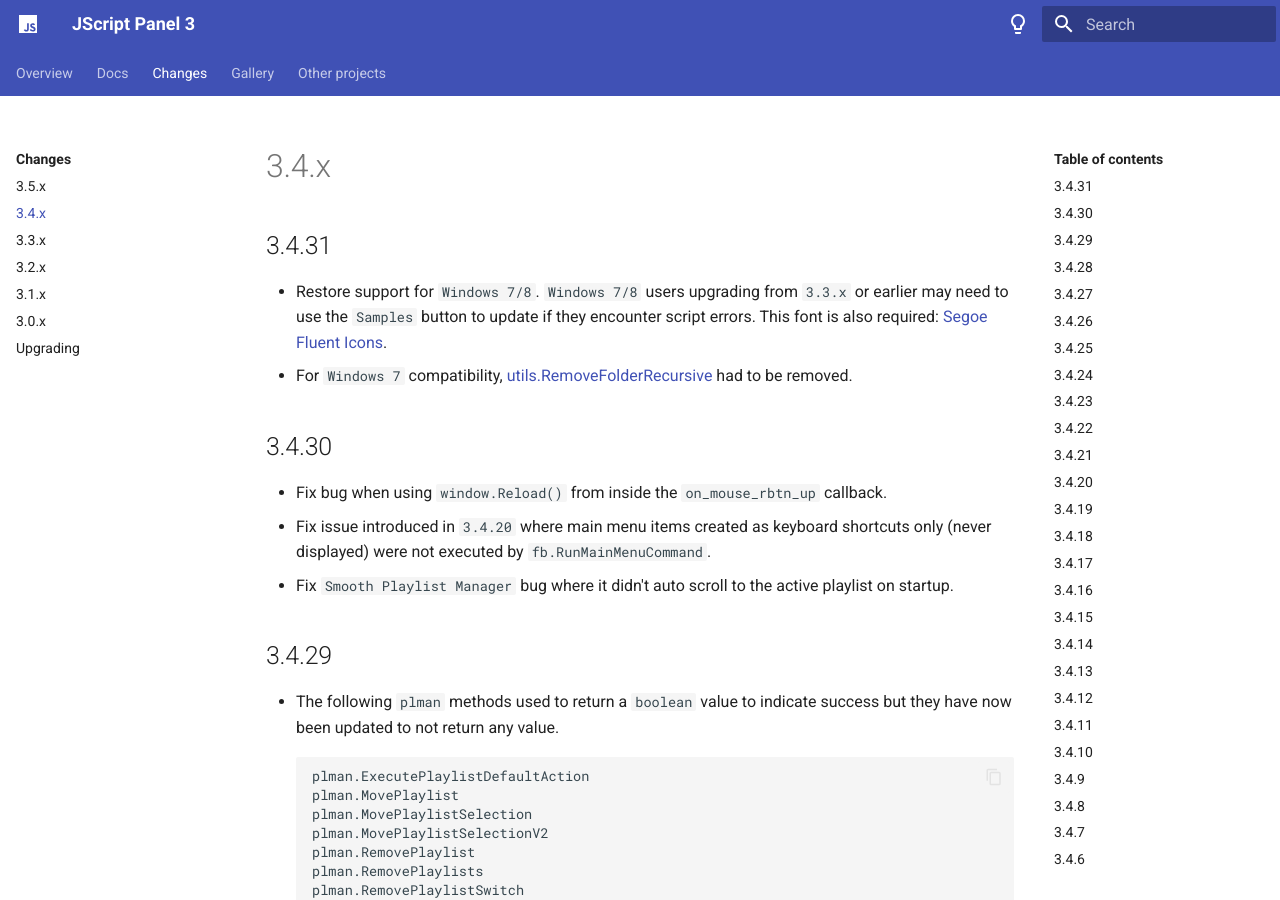
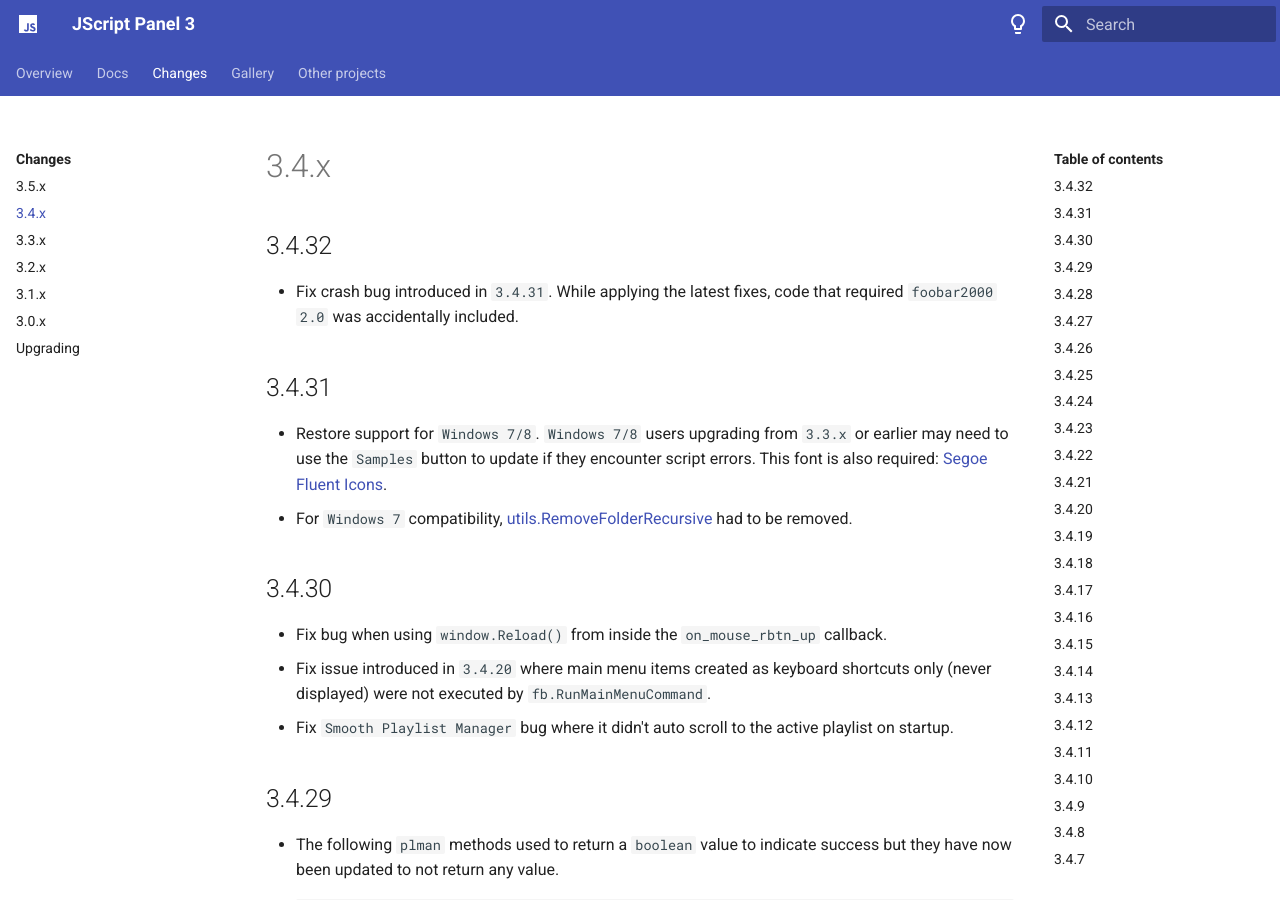
Before and after one commit to jscript-panel/jscript-panel.github.io, an MkDocs documentation site: the page built from docs/docs/changes/3-4-x.md, in a window 1280 px wide and 900 px high. Built offline with MkDocs 1.6.1 and Material for MkDocs 9.7.7, drawn with Linux system fonts in a browser that asks for light colours.

Commit message:
Update 3-4-x.md

```diff
--- a/docs/docs/changes/3-4-x.md
+++ b/docs/docs/changes/3-4-x.md
@@ -1,3 +1,6 @@
+## 3.4.32
+- Fix crash bug introduced in `3.4.31`. While applying the latest fixes, code that required `foobar2000` `2.0` was accidentally included.
+
 ## 3.4.31
 - Restore support for `Windows 7/8`. `Windows 7/8` users upgrading from `3.3.x` or earlier may need to use the `Samples` button to update if they encounter script errors. This font is also required: [Segoe Fluent Icons](https://download.microsoft.com/download/8/f/c/8fc7cbc3-177e-4a22-af48-2a85e1c5bffb/Segoe-Fluent-Icons.zip).
 - For `Windows 7` compatibility, [utils.RemoveFolderRecursive](../namespaces/utils.md#utilsremovefolderrecursivepath-option) had to be removed.
```
